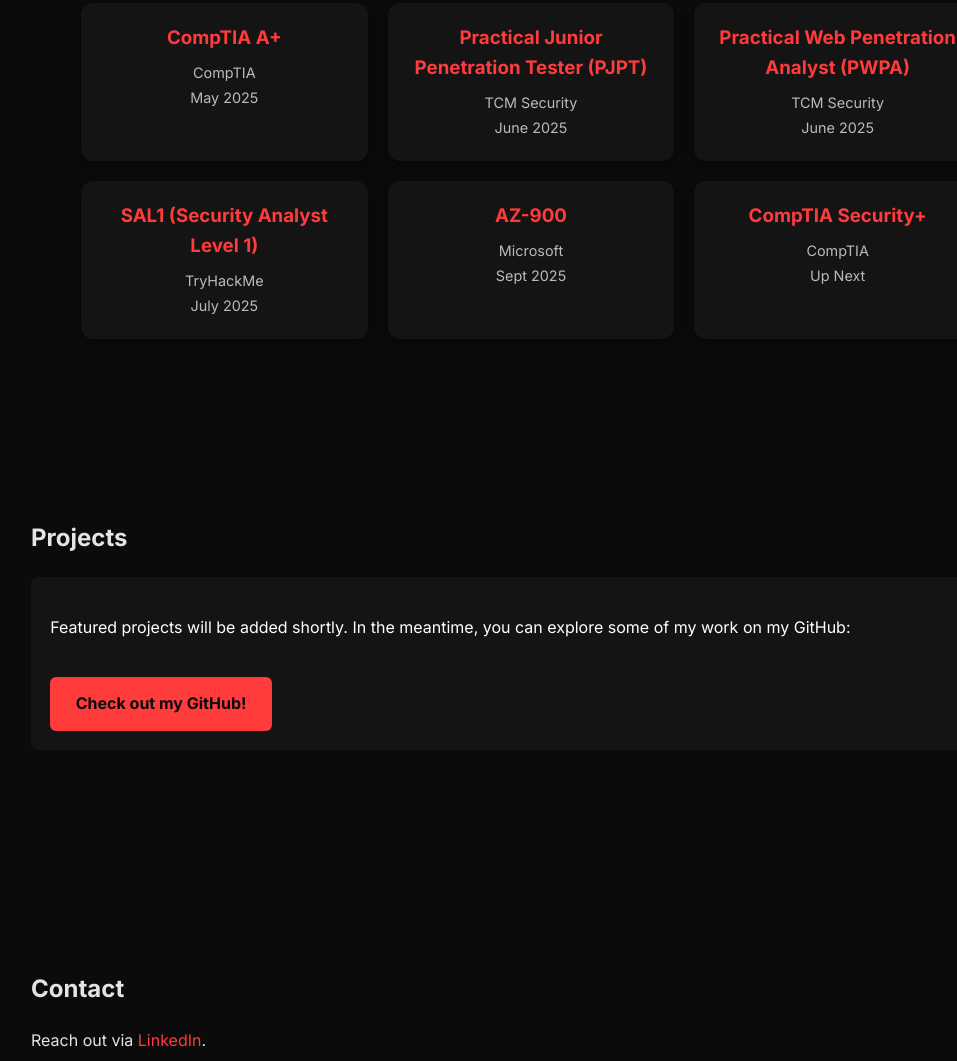
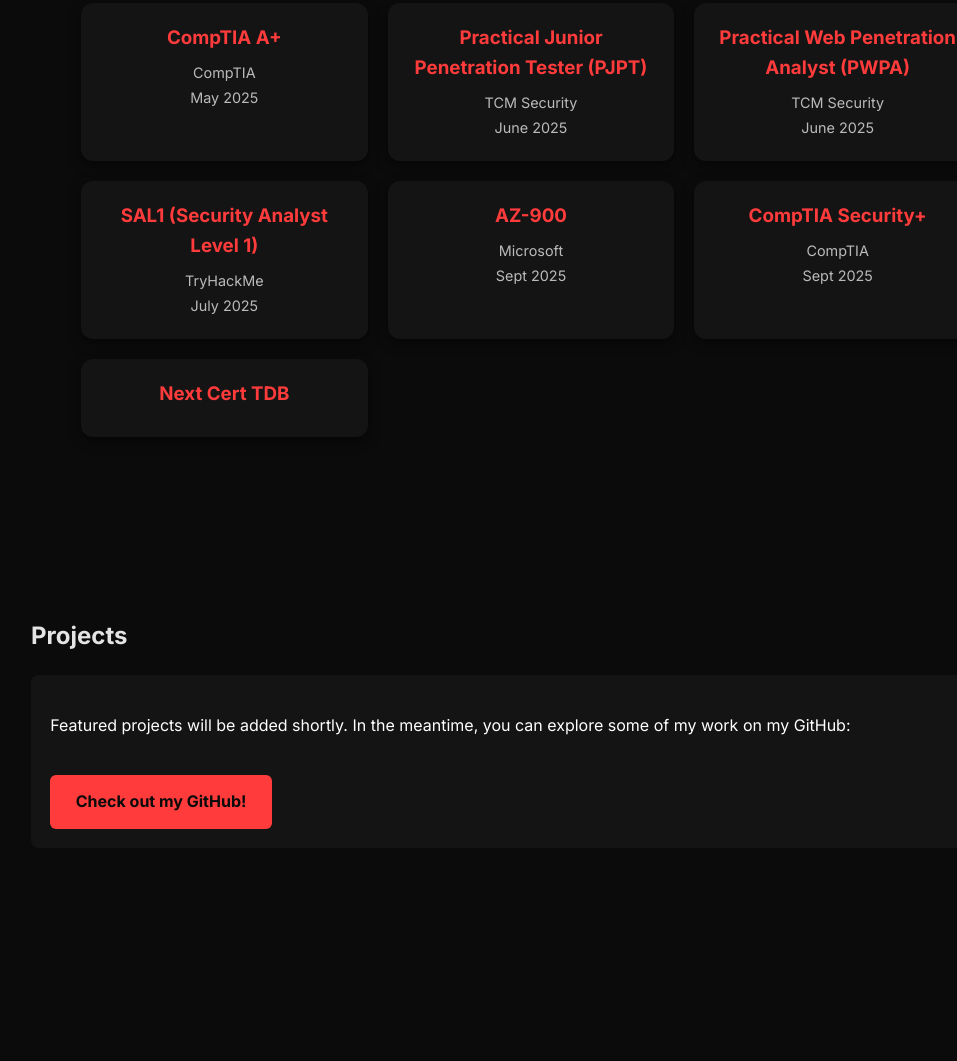
Before and after one commit to 0x00-V/danielthomas, a plain HTML site: page index.html in a window 1280 px wide. Shown: the part 1892-2953 px from the top of the page, without its empty margins (109-1066 px from the left). Drawn offline with Linux system fonts and the light colour scheme.

Commit message:
Sec+ Passed

```diff
--- a/index.html
+++ b/index.html
@@ -105,7 +105,12 @@
       <div class="cert-card">
         <h3>CompTIA Security+</h3>
         <p>CompTIA</p>
-        <p>Up Next</p>
+        <p>Sept 2025</p>
+      </div>
+      <div class="cert-card">
+        <h3>Next Cert TDB</h3>
+        <p></p>
+        <p></p>
       </div>
     </div>
   </section>
```
